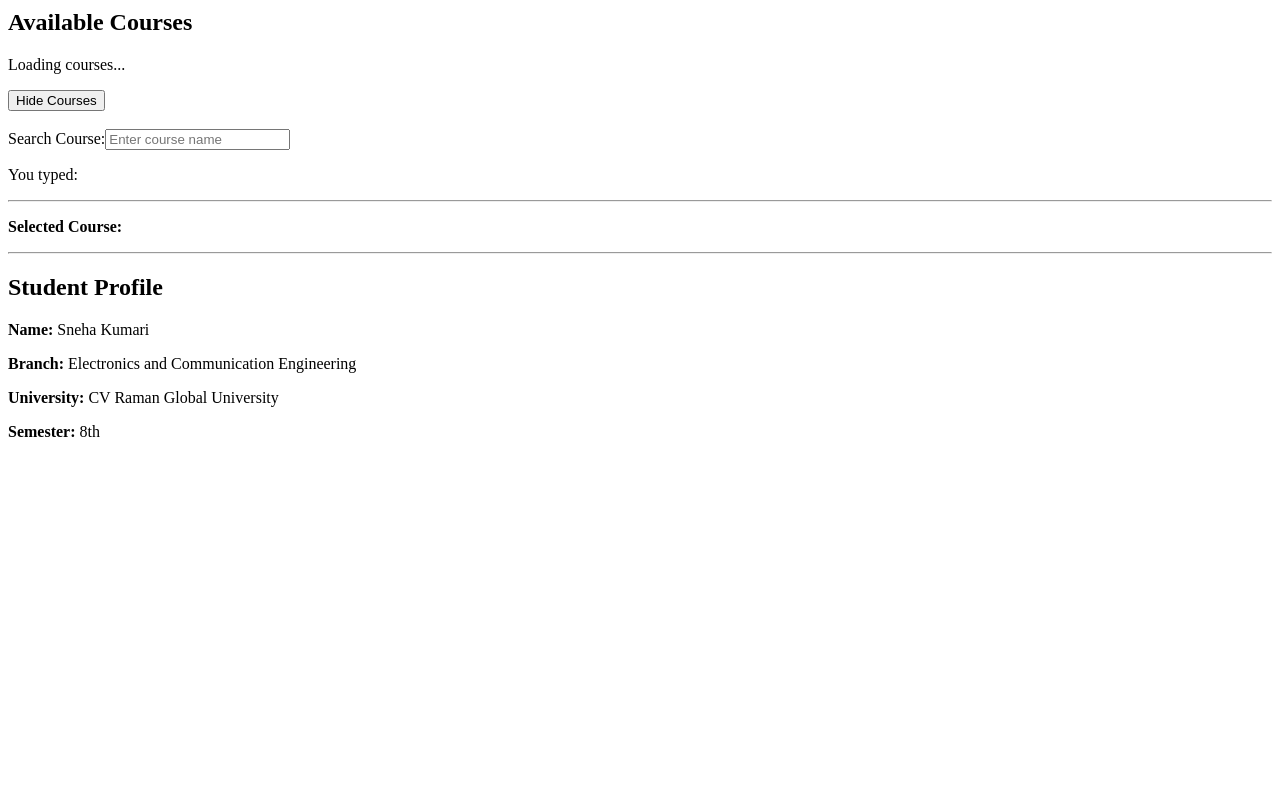
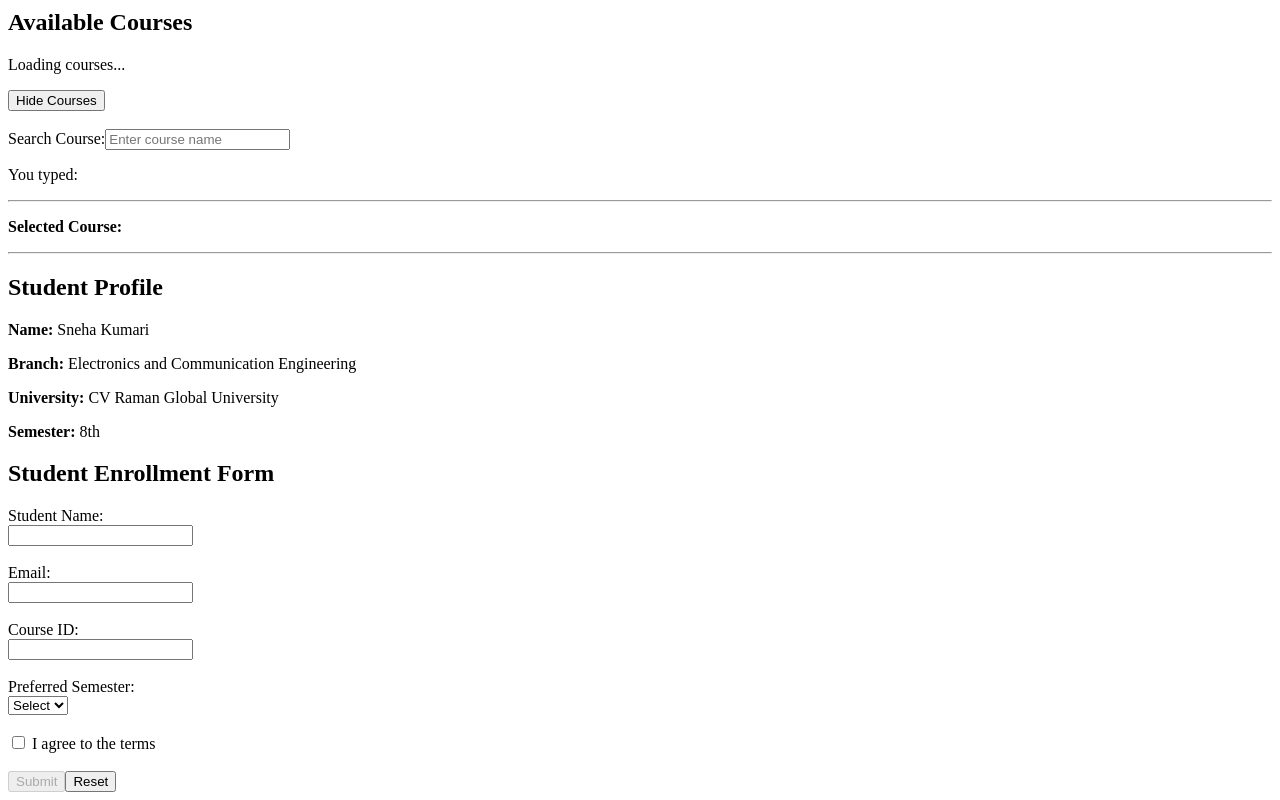
Before and after one commit to snehakumari014/Cognizant-Assessment, an Angular app in the folder Week 6/Angular/student-course-portal/: page /enroll in a window 1280 px wide. Before the commit this address led to /. Shown: the part 412-1212 px from the top of the page. Before the commit the page ends 869 px from the top, so only its background shows below. Built offline with nearby package versions, Linux system fonts and the light colour scheme.

Commit message:
Completed Angular Hands-On 4

```diff
--- a/Week 6/Angular/student-course-portal/src/app/app.routes.ts
+++ b/Week 6/Angular/student-course-portal/src/app/app.routes.ts
@@ -1,3 +1,24 @@
 import { Routes } from '@angular/router';
+import { Home } from './pages/home/home';
+import { CourseList } from './pages/course-list/course-list';
+import { StudentProfile } from './pages/student-profile/student-profile';
+import { EnrollmentForm } from './pages/enrollment-form/enrollment-form';
 
-export const routes: Routes = [];
+export const routes: Routes = [
+  {
+    path: '',
+    component: Home
+  },
+  {
+    path: 'courses',
+    component: CourseList
+  },
+  {
+    path: 'profile',
+    component: StudentProfile
+  },
+  {
+    path: 'enroll',
+    component: EnrollmentForm
+  }
+];
--- /dev/null
+++ b/Week 6/Angular/student-course-portal/src/app/pages/enrollment-form/enrollment-form.css
@@ -0,0 +1,7 @@
+.ng-invalid.ng-touched {
+  border: 2px solid red;
+}
+
+.ng-valid.ng-touched {
+  border: 2px solid green;
+}
--- /dev/null
+++ b/Week 6/Angular/student-course-portal/src/app/pages/enrollment-form/enrollment-form.html
@@ -0,0 +1,83 @@
+<h2>Student Enrollment Form</h2>
+
+<form #enrollForm="ngForm" (ngSubmit)="onSubmit(enrollForm)">
+
+  <label>Student Name:</label><br>
+  <input
+  type="text"
+  name="studentName"
+  [(ngModel)]="studentName"
+  required
+  minlength="3"
+  #nameCtrl="ngModel">
+
+  <span *ngIf="nameCtrl.touched && nameCtrl.errors?.['required']"
+      style="color: red;">
+  Name is required
+</span>
+
+<span *ngIf="nameCtrl.touched && nameCtrl.errors?.['minlength']"
+      style="color: red;">
+  Name must be at least 3 characters
+</span>
+  <br><br>
+
+  <label>Email:</label><br>
+  <input
+  type="email"
+  name="studentEmail"
+  [(ngModel)]="studentEmail"
+  required
+  email
+  #emailCtrl="ngModel">
+  <br><br>
+
+  <label>Course ID:</label><br>
+  <input
+  type="number"
+  name="courseId"
+  [(ngModel)]="courseId"
+  required
+  #courseCtrl="ngModel">
+  <br><br>
+
+  <label>Preferred Semester:</label><br>
+  <select
+    name="preferredSemester"
+    [(ngModel)]="preferredSemester">
+
+    <option value="">Select</option>
+    <option value="Odd">Odd</option>
+    <option value="Even">Even</option>
+
+  </select>
+
+  <br><br>
+
+  <label>
+    <input
+  type="checkbox"
+  name="agreeToTerms"
+  [(ngModel)]="agreeToTerms"
+  required
+  #termsCtrl="ngModel">
+    I agree to the terms
+  </label>
+
+  <br><br>
+
+  <button
+  type="submit"
+  [disabled]="enrollForm.invalid">
+  Submit
+</button>
+<button
+  type="button"
+  (click)="resetForm(enrollForm)">
+  Reset
+</button>
+
+</form>
+<div *ngIf="submitted" style="color: green; margin-top: 15px;">
+  ✅ Enrollment request submitted successfully!
+</div>
--- /dev/null
+++ b/Week 6/Angular/student-course-portal/src/app/pages/enrollment-form/enrollment-form.ts
@@ -0,0 +1,29 @@
+import { Component } from '@angular/core';
+import { FormsModule, NgForm } from '@angular/forms';
+import { CommonModule } from '@angular/common';
+
+@Component({
+  selector: 'app-enrollment-form',
+  imports: [CommonModule, FormsModule],
+  templateUrl: './enrollment-form.html',
+  styleUrl: './enrollment-form.css',
+})
+export class EnrollmentForm {
+  studentName = '';
+studentEmail = '';
+courseId: number | null = null;
+preferredSemester = '';
+agreeToTerms = false;
+submitted = false;
+
+onSubmit(form: NgForm) {
+  console.log(form.value);
+  console.log(form.valid);
+
+  this.submitted = true;
+}
+resetForm(form: NgForm) {
+  form.resetForm();
+  this.submitted = false;
+}
+}
```
Also changed, not shown: 1 other file (tests, documents, lock files or other folders).
